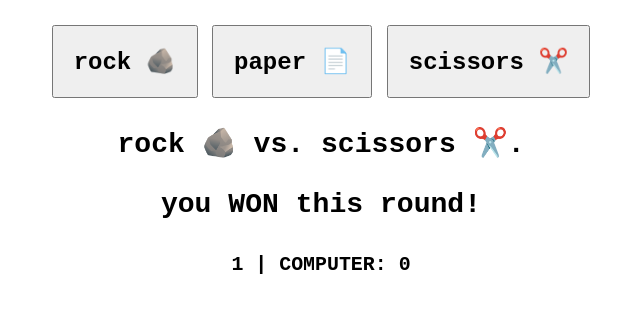
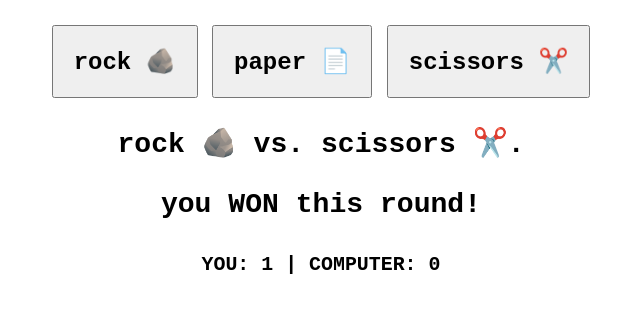
Before and after one commit to sophiawliu/rock-paper-scissors, a plain HTML site: page index.html in a window 1280 px wide. Both pictures are taken after a click on the button "rock 🪨". Shown: the part 280-592 px from the top of the page, without its empty margins (319-959 px from the left). Drawn offline with Linux system fonts and the light colour scheme.

Commit message:
fixed scorekeeper

```diff
--- a/index.html
+++ b/index.html
@@ -180,7 +180,7 @@
                         let div = document.createElement('div');
                         div.innerHTML = `<h3>${playerSelection} vs. ${computerSelection}.</h3>
                                         <h3>you ${result} this round!</h3>
-                                        <h5>${playerScore} | COMPUTER: ${computerScore}</h5>`
+                                        <h5>YOU: ${playerScore} | COMPUTER: ${computerScore}</h5>`
                         div.style.fontWeight = "bolder";
                         document.body.appendChild(div);
                     }
```
